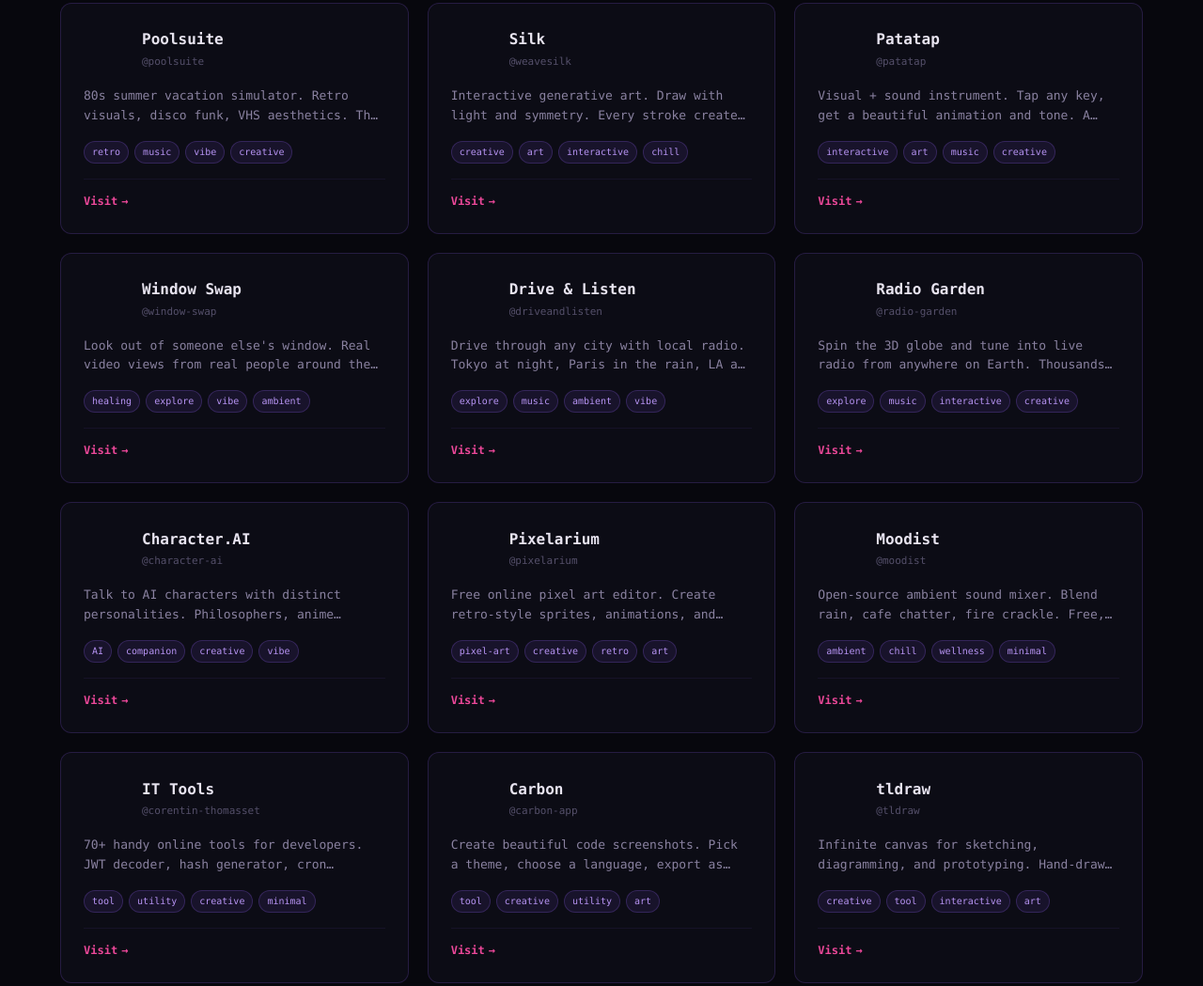
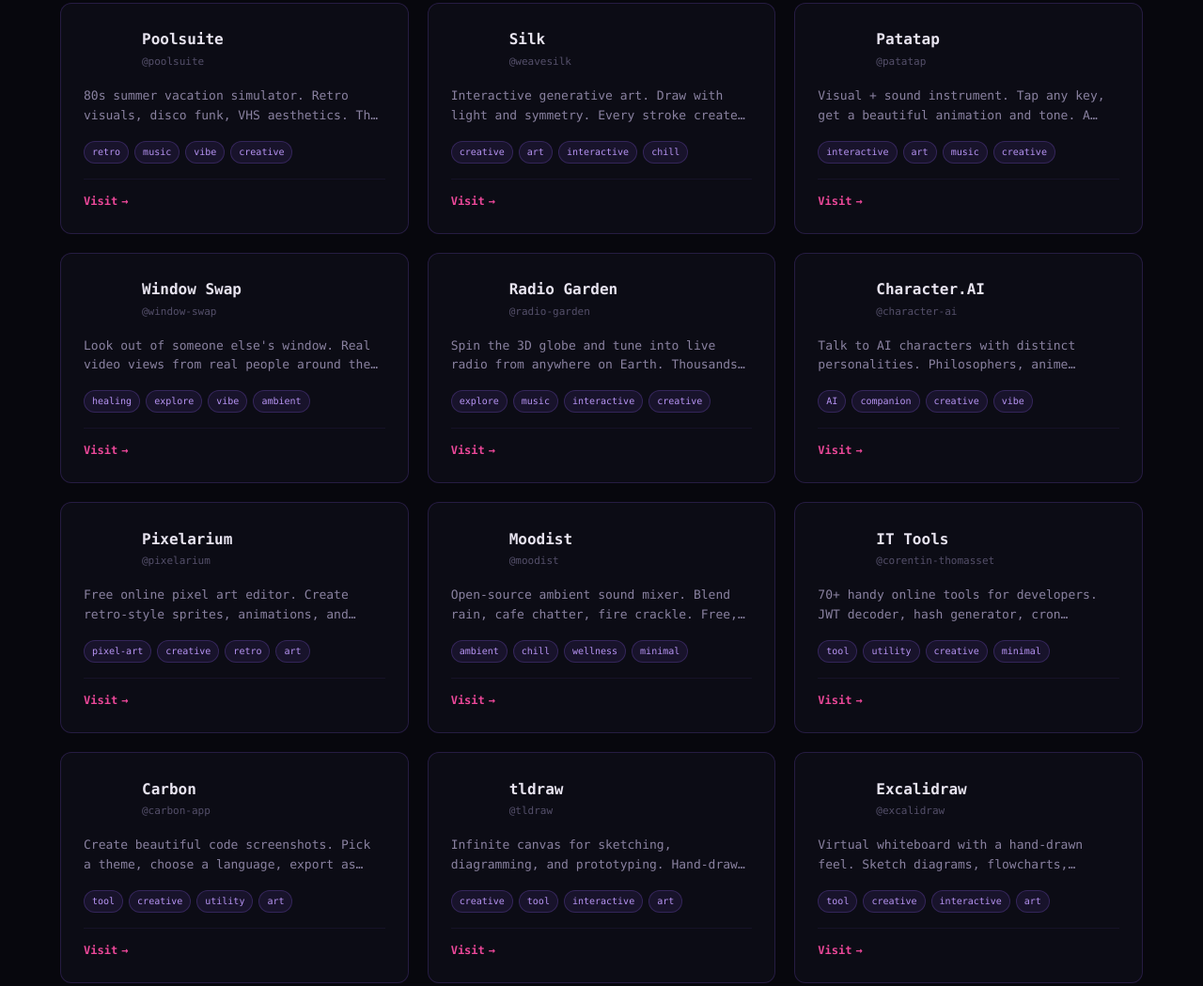
Before and after one commit to cornradio/vibe-store, a plain HTML site: page index.html in a window 1280 px wide. Shown: the part 1320-2369 px from the top of the page at 94% size. Drawn offline with Linux system fonts and the light colour scheme; no server answers.

Commit message:
Fix loading: render immediately + remove Drive & Listen
- Render grid as soon as data.json loads, no longer waiting for visit counts
- Fetch visit counts in background, re-render when ready
- Add 3s timeout per visit count request to prevent blocking
- Remove Drive & Listen from data.json

```diff
--- a/data.json
+++ b/data.json
@@ -164,20 +164,6 @@
       "#explore",
       "#vibe",
       "#ambient"
-    ],
-    "source_issue": ""
-  },
-  {
-    "name": "Drive & Listen",
-    "author": "driveandlisten",
-    "tagline": "Drive through any city with local radio. Tokyo at night, Paris in the rain, LA at sunset. Just pick a city and go.",
-    "logo": "https://www.google.com/s2/favicons?domain=driveandlisten.herokuapp.com&sz=128",
-    "url": "https://driveandlisten.herokuapp.com/",
-    "tags": [
-      "#explore",
-      "#music",
-      "#ambient",
-      "#vibe"
     ],
     "source_issue": ""
   },
--- a/index.html
+++ b/index.html
@@ -1040,10 +1040,13 @@
     function fetchVisitCounts() {
       var promises = allApps.map(function(app) {
         var key = appKey(app);
-        return fetch(COUNTER_API + '/get/' + counterNs + '/' + key)
-          .then(function(r) { return r.json(); })
-          .then(function(d) { visitCounts[key] = d.value || 0; })
-          .catch(function() { visitCounts[key] = 0; });
+        return Promise.race([
+          fetch(COUNTER_API + '/get/' + counterNs + '/' + key)
+            .then(function(r) { return r.json(); })
+            .then(function(d) { visitCounts[key] = d.value || 0; })
+            .catch(function() { visitCounts[key] = 0; }),
+          new Promise(function(resolve) { setTimeout(resolve, 3000); })
+        ]);
       });
       return Promise.all(promises);
     }
@@ -1245,12 +1248,13 @@
       .then(function(r) { return r.json(); })
       .then(function(data) {
         allApps = Array.isArray(data) ? data : [];
-        return fetchVisitCounts().then(function() { return allApps; });
-      })
-      .then(function(data) {
         document.getElementById('loading').style.display = 'none';
         renderTags();
         applyFilters();
+        // Fetch visit counts in background, re-render when done
+        fetchVisitCounts().then(function() {
+          applyFilters();
+        });
       })
       .catch(function() {
         document.getElementById('loading').style.display = 'none';
```
